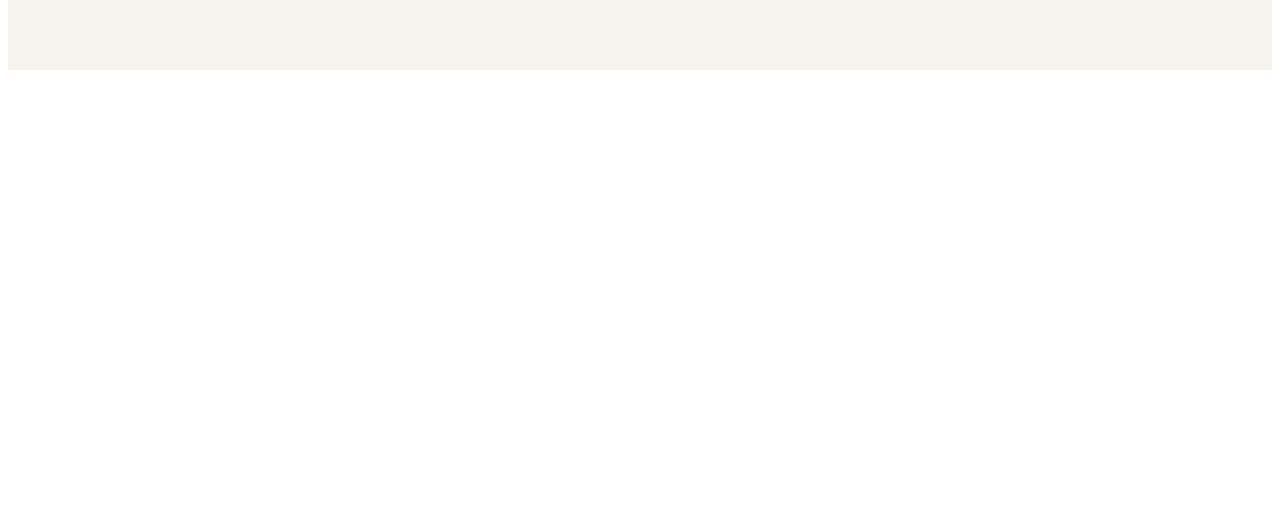
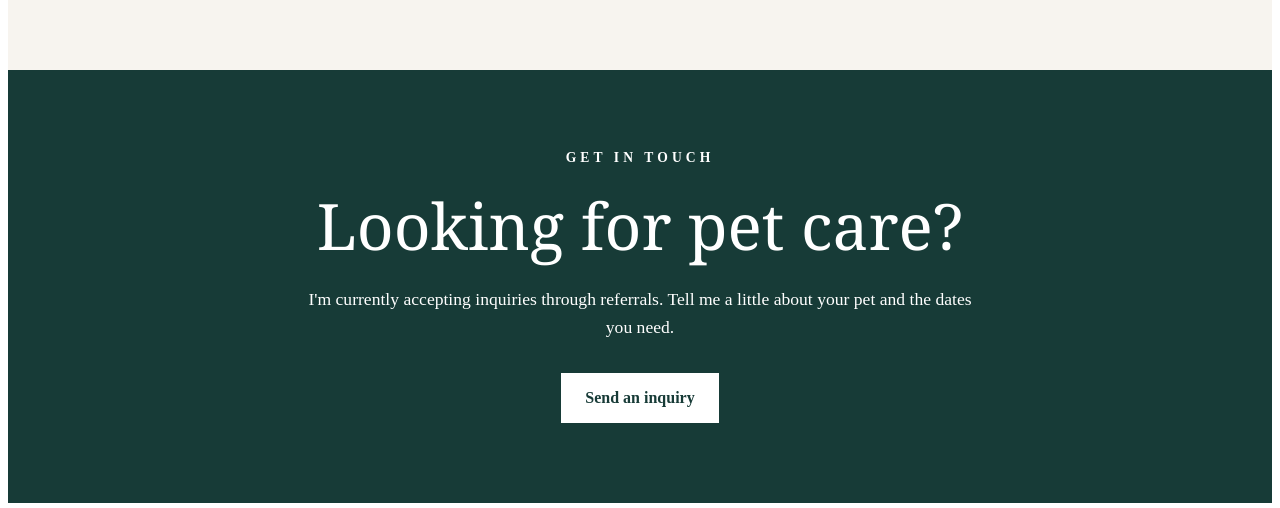
Before and after one commit to haaannn123/solo_companions, a Vue app: page / in a window 1280 px wide. Shown: the part 1643-2151 px from the top of the page. Before the commit the page ends 1721 px from the top, so only its background shows below. Built offline with nearby package versions, Linux system fonts and the light colour scheme.

Commit message:
Link referral form in contact section

```diff
--- a/src/components/HelloWorld.vue
+++ b/src/components/HelloWorld.vue
@@ -33,6 +33,26 @@ import vueLogo from '../assets/vue.svg'
     </div>
   </section>
 
+  <section id="contact" class="contact">
+  <div class="contact-content">
+    <p class="eyebrow">GET IN TOUCH</p>
+    <h2>Looking for pet care?</h2>
+    <p>
+      I'm currently accepting inquiries through referrals.
+      Tell me a little about your pet and the dates you need.
+    </p>
+
+    <a
+      class="contact-button"
+      href="https://docs.google.com/forms/d/e/1FAIpQLSdw4_gwSZwrVYkGKaZ7D0YRWLKd08Fa4egbDOq5doVLUQmWNQ/viewform?usp=dialog"
+      target="_blank"
+      rel="noreferrer"
+    >
+      Send an inquiry
+    </a>
+  </div>
+  </section>
+
   <div class="ticks"></div>
   <section id="spacer"></section>
 </template>
--- a/src/style.css
+++ b/src/style.css
@@ -80,6 +80,56 @@
   background: white;
 }
 
+
+.contact {
+  padding: 5rem 1.5rem;
+  background: #173b37;
+  color: white;
+  text-align: center;
+}
+
+.contact-content {
+  max-width: 680px;
+  margin: 0 auto;
+}
+
+.contact h2 {
+  margin: 0.5rem 0 1rem;
+  font-family: Georgia, 'Times New Roman', serif;
+  font-size: clamp(2.2rem, 5vw, 4rem);
+  font-weight: 400;
+}
+
+.contact-content > p:not(.eyebrow) {
+  margin: 0 auto 2rem;
+  font-size: 1.1rem;
+  line-height: 1.6;
+}
+
+.contact-button {
+  display: inline-block;
+  padding: 1rem 1.5rem;
+  background: white;
+  color: #173b37;
+  font-weight: 700;
+  text-decoration: none;
+}
+
+.contact-button:hover {
+  background: #d7ebe4;
+}
+
+@media (max-width: 600px) {
+  .contact {
+    padding: 3.5rem 1rem;
+  }
+
+  .contact-button {
+    width: 100%;
+    max-width: 300px;
+  }
+}
+
 @media (max-width: 600px) {
   .hero {
     min-height: 80svh;
```
